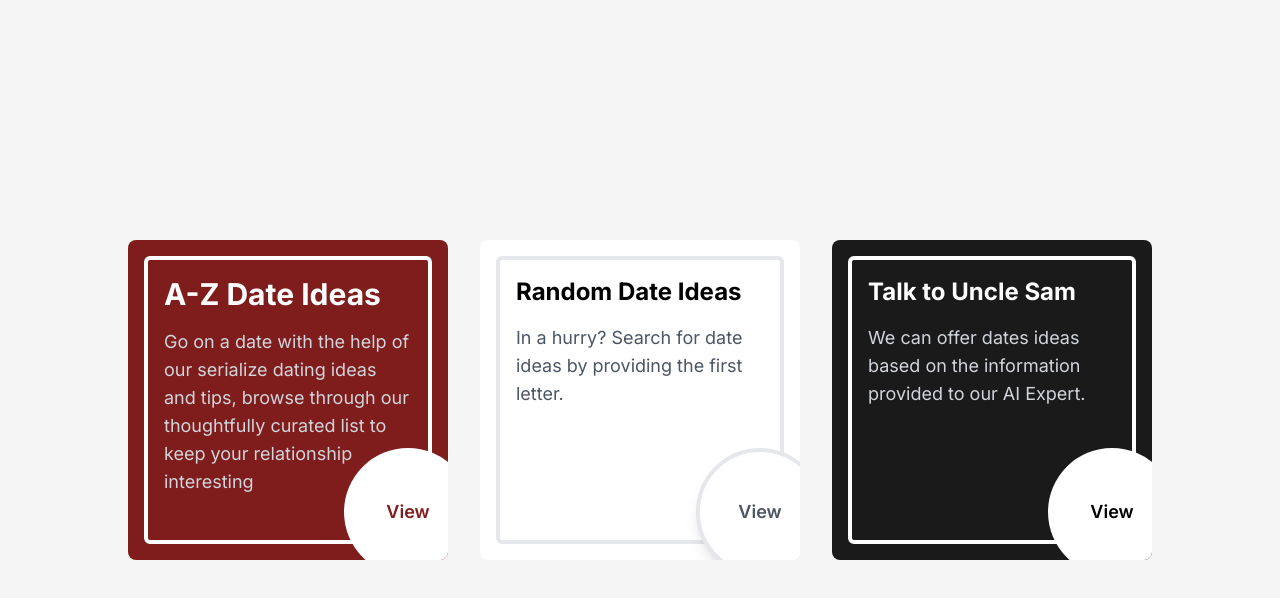
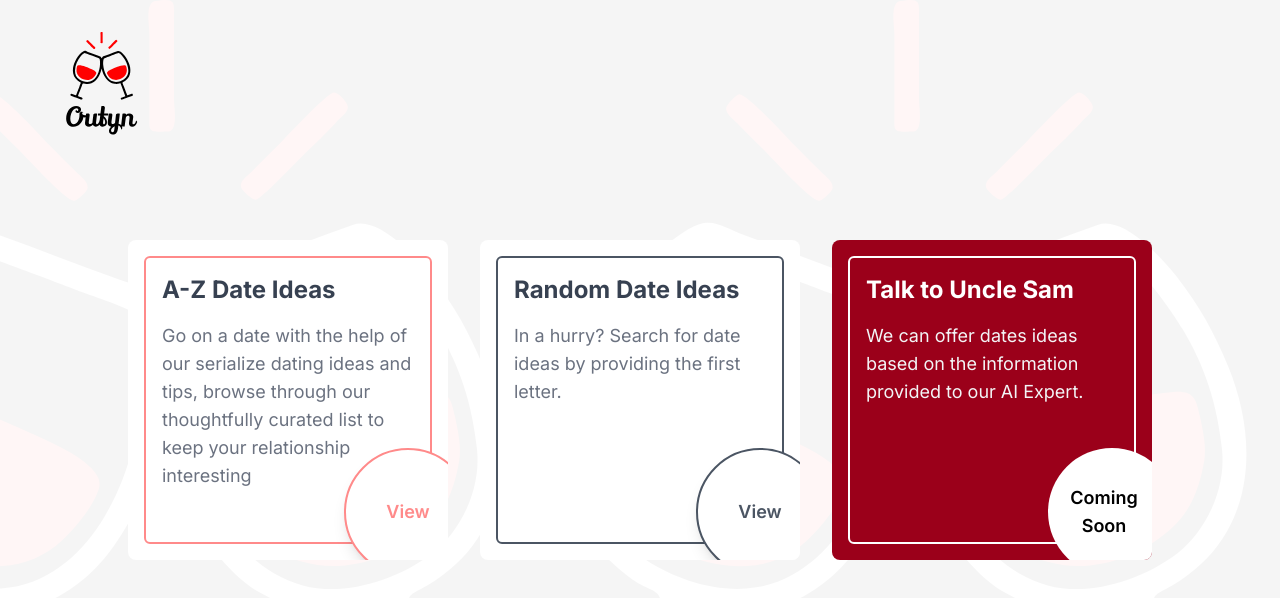
Before and after one commit to Renaissance-Innovation-Labs/drop-s1-outing-planner, a Next.js app: page /explore in a window 1280 px wide. Shown: the top 598 px of the page. Built offline with nearby package versions, Linux system fonts and the light colour scheme.

Commit message:
finished explore

```diff
--- a/src/pages/explore.tsx
+++ b/src/pages/explore.tsx
@@ -1,4 +1,6 @@
 import React, { useState } from 'react';
+import Head from 'next/head';
+import Image from 'next/image';
 
 import { Inter } from 'next/font/google';
 const inter = Inter({ subsets: ['latin'] });
@@ -7,10 +9,8 @@ import AZ from '@/components/A-Z';
 import Random from '@/components/Random';
 import AIExpert from '@/components/AIExpert';
 
-type ModalProps = {
-  name: string;
-  status: boolean;
-};
+import { ModalProps } from '@/utils/context';
+import { outynLogo } from '../../public/icons';
 
 const Explore = () => {
   const [openModal, setOpenModal] = useState<ModalProps>({
@@ -19,16 +19,46 @@ const Explore = () => {
   });
 
   return (
+    <div>
+      <Head>
+        <meta charSet="utf-8" />
+        <link rel="icon" href="/favicon.ico" />
+        <meta name="viewport" content="width=device-width, initial-scale=1" />
+        <meta name="theme-color" content="#000000" />
+
+        <meta property="og:title" content="Outyn Ideas - Explore" />
+        <title>Outyn Ideas - Explore </title>
+
+        <meta
+          name="description"
+          content="Stuck on what to do for a date? We have got you covered, browse through our list of outing ideas or talk to our Ai expert to curate ten fascinating date ideas fit to your partner's personality"
+        />
+        <meta
+          property="og:description"
+          content="Stuck on what to do for a date? We have got you covered, browse through our list of outing ideas or talk to our Ai expert to curate ten fascinating date ideas fit to your partner's personality"
+        />
+
+        {/* <meta property="og:image" content={rilTag} /> */}
+        <link rel="icon" href="/favicon.ico" />
+      </Head>
+
       <main
-      className={`bg-[#f5f5f5] relative flex min-h-screen flex-col justify-center items-center p-4 lg:p-24 ${inter.className}`}
+        className={`bg-[#f5f5f5]  bg-glass-bg bg-blend-overlay  bg-right  bg-contain  min-h-screen flex flex-col justify-center items-center  relative p-4 lg:p-24 ${inter.className}`}
       >
-      <section className="flex flex-col md:flex-row md:flex-wrap gap-8">
-        <article className="cursor-pointer p-4 hover:shadow-lg hover:shadow-red-100 overflow-hidden relative  h-80 w-80 rounded-lg bg-red-900 text-white">
-          <div className="border-4 border-white h-full p-4 rounded-md">
-            <h2 className="text-3xl font-bold text-white"> A-Z Date Ideas</h2>
-            <p className="text-gray-300 text-lg mt-4">
-              Go on a date with the help of our serialize dating ideas and tips,
-              browse through our thoughtfully curated list to keep your
+        <div className="text-2xl font-bold text-black block absolute top-8  md:left-16">
+          <Image src={outynLogo} alt="outyn planner logo" />
+        </div>
+
+        <section className="flex flex-col md:flex-row md:flex-wrap gap-8 mt-40 lg:mt-0">
+          <article className="cursor-pointer p-4 hover:shadow-lg hover:shadow-red-100 overflow-hidden relative  h-80 w-80 rounded-lg bg-white text-white">
+            <div className="border-2 border-[#FF8A8A] h-full p-4 rounded-md">
+              <h2 className="text-2xl font-bold text-gray-700">
+                {' '}
+                A-Z Date Ideas
+              </h2>
+              <p className="text-gray-500 text-lg mt-4">
+                Go on a date with the help of our serialize dating ideas and
+                tips, browse through our thoughtfully curated list to keep your
                 relationship interesting
               </p>
             </div>
@@ -40,16 +70,21 @@ const Explore = () => {
                   status: true,
                 })
               }
-            className="absolute -bottom-4 -right-6 h-32 w-32 rounded-full flex items-center justify-center bg-white "
+              className="absolute shadow-lg -bottom-4 -right-6  border-2 border-[#FF8A8A] h-32 w-32 rounded-full flex items-center justify-center bg-white "
             >
-            <button className="font-semibold text-lg text-red-900">View</button>
+              <button className="font-semibold text-lg  text-[#FF8A8A]">
+                View
+              </button>
             </div>
           </article>
 
-        <article className="cursor-pointer p-4 hover:shadow-lg hover:shadow-black/10 overflow-hidden relative  h-80 w-80 rounded-lg bg-white text-black">
-          <div className="border-4 border-gray-200 h-full p-4 rounded-md">
-            <h2 className="text-2xl font-bold"> Random Date Ideas</h2>
-            <p className="text-gray-600 text-lg mt-4">
+          <article className="cursor-pointer p-4 hover:shadow-lg hover:shadow-red-100 overflow-hidden relative  h-80 w-80 rounded-lg bg-white text-black">
+            <div className="border-2 border-gray-600 h-full p-4 rounded-md">
+              <h2 className="text-2xl font-bold text-gray-700">
+                {' '}
+                Random Date Ideas
+              </h2>
+              <p className="text-gray-500 text-lg mt-4">
                 In a hurry? Search for date ideas by providing the first letter.
               </p>
             </div>
@@ -61,7 +96,7 @@ const Explore = () => {
                   status: true,
                 })
               }
-            className="shadow-lg border-4 border-gray-200 absolute -bottom-4  -right-6 h-32 w-32 rounded-full flex items-center justify-center bg-white "
+              className="shadow-lg border-2 border-gray-600 absolute -bottom-4  -right-6 h-32 w-32 rounded-full flex items-center justify-center bg-white "
             >
               <button className="font-semibold text-lg text-gray-600">
                 View
@@ -69,17 +104,22 @@ const Explore = () => {
             </div>
           </article>
 
-        <article className="cursor-pointer p-4 hover:shadow-lg hover:shadow-black/30 overflow-hidden relative  h-80 w-80 rounded-lg bg-[#1A1A1A] text-white">
-          <div className="border-4 border-white h-full p-4 rounded-md">
-            <h2 className="text-2xl font-bold text-white">Talk to Uncle Sam</h2>
-            <p className="text-gray-300 text-lg mt-4">
-              We can offer dates ideas based on the information provided to our
-              AI Expert.
+          <article className="cursor-pointer p-4 hover:shadow-lg hover:shadow-red-100 overflow-hidden relative  h-80 w-80 rounded-lg bg-[#9B001A] text-white">
+            <div className="border-2 border-white h-full p-4 rounded-md">
+              <h2 className="text-2xl font-bold text-white">
+                {' '}
+                Talk to Uncle Sam
+              </h2>
+              <p className="text-gray-100 text-lg mt-4">
+                We can offer dates ideas based on the information provided to
+                our AI Expert.
               </p>
             </div>
 
             <div className="absolute -bottom-4 -right-6 h-32 w-32 rounded-full flex items-center justify-center bg-white ">
-            <button className="font-semibold text-lg text-black">View</button>
+              <button className="font-semibold text-lg text-black mr-4">
+                Coming <br /> Soon
+              </button>
             </div>
           </article>
         </section>
@@ -92,10 +132,13 @@ const Explore = () => {
               <Random setOpenModal={setOpenModal} />
             )}
 
-          {openModal?.name === 'ai' && <AIExpert />}
+            {openModal?.name === 'ai' && (
+              <AIExpert setOpenModal={setOpenModal} />
+            )}
           </div>
         )}
       </main>
+    </div>
   );
 };
 export default Explore;
```
Lines whose indentation alone changed are shown as unchanged.
